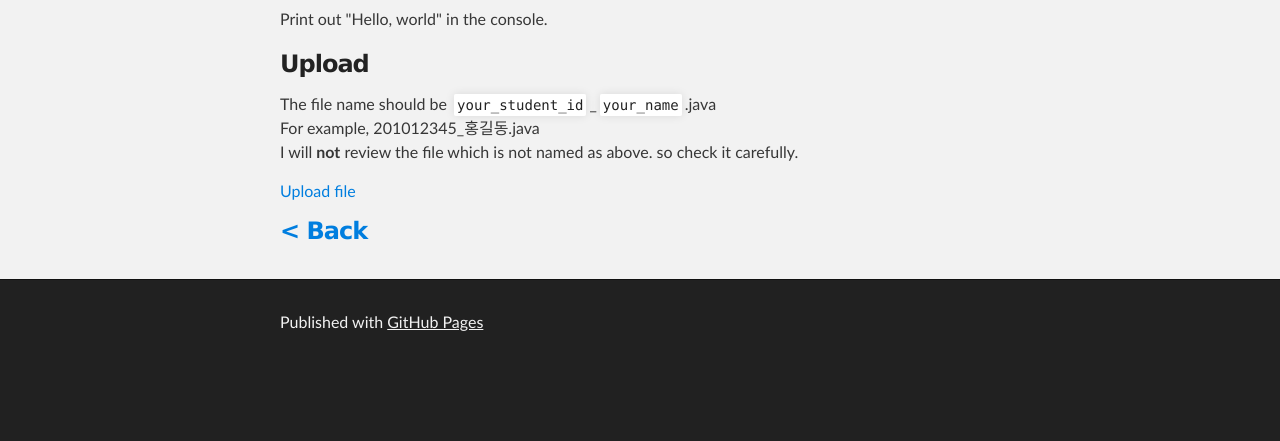
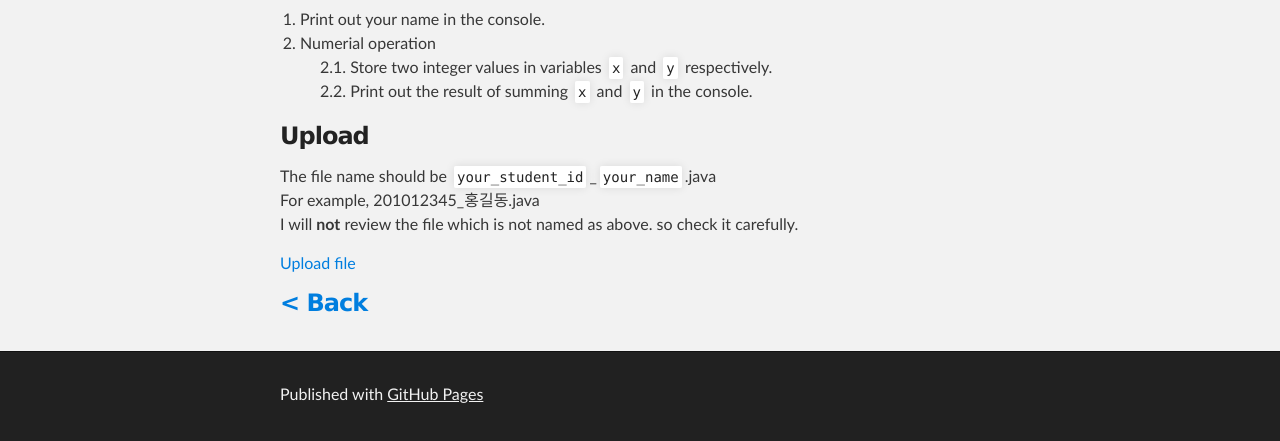
Before and after one commit to ie15240/ie15240.github.io, a plain HTML site: page assignments/assignment01.html in a window 1280 px wide. Shown: the part 299-740 px from the top of the page. Drawn offline with Linux system fonts and the light colour scheme.

Commit message:
Modify assignment 01
Modify assignment 01

```diff
--- a/assignments/assignment01.html
+++ b/assignments/assignment01.html
@@ -41,7 +41,14 @@
         <h3>
 <a id="assignment-01" class="anchor" href="#assignment-01" aria-hidden="true"><span aria-hidden="true" class="octicon octicon-link"></span></a>Assignment 01</h3>
 
-<p>Print out "Hello, world" in the console.</p>
+<ol>
+  <li>Print out your name in the console.</li>
+  <li>Numerial operation</li>
+  <ul style="list-style-type:none">
+    <li>2.1. Store two integer values in variables <code>x</code> and <code>y</code> respectively.</li>
+    <li>2.2. Print out the result of summing <code>x</code> and <code>y</code> in the console.</li>
+  </ul>
+</ol>
 
 <h3>Upload</h3>
 <p>
```
Also changed, not shown: index.html (+1 -1 lines).
